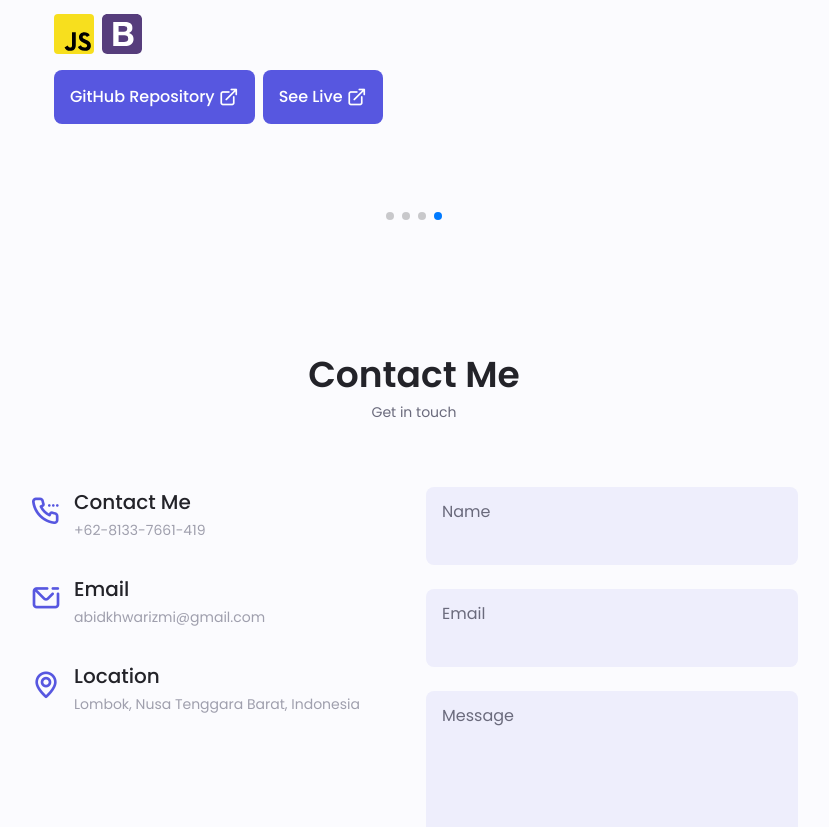
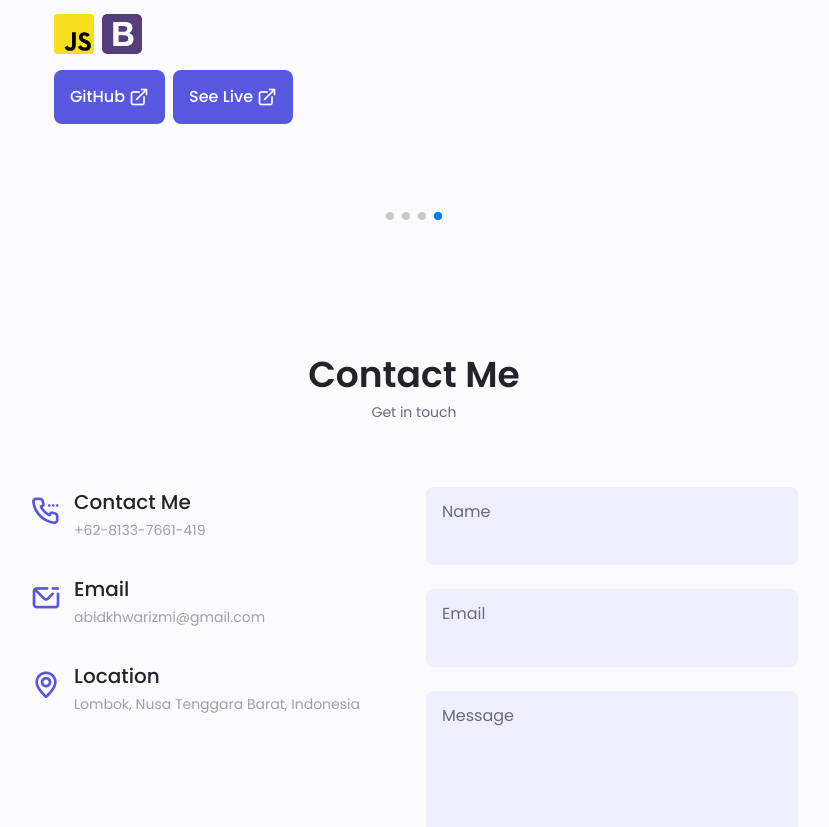
Before and after one commit to warizmy/portfolio, a plain HTML site: page index.html in a window 1280 px wide. Shown: the part 2963-3790 px from the top of the page, without its empty margins (226-1055 px from the left). Drawn offline with nearby package versions, Linux system fonts and the light colour scheme.

Commit message:
rename button

```diff
--- a/index.html
+++ b/index.html
@@ -408,7 +408,7 @@
                     href="https://github.com/BabyBoost"
                     class="button button--flex button--small portfolio__button"
                   >
-                    GitHub Repository
+                    GitHub
                     <i class="uil uil-external-link-alt button__icon"></i>
                   </a>
                   <a
@@ -456,7 +456,7 @@
                     href="https://github.com/warizmy/weatherCheck-dev-"
                     class="button button--flex button--small portfolio__button"
                   >
-                    GitHub Repository
+                    GitHub
                     <i class="uil uil-external-link-alt button__icon"></i>
                   </a>
                   <a
@@ -505,7 +505,7 @@
                     href="https://github.com/warizmy/PWA-test-restauranApps"
                     class="button button--flex button--small portfolio__button"
                   >
-                    GitHub Repository
+                    GitHub
                     <i class="uil uil-external-link-alt button__icon"></i>
                   </a>
                   <a
@@ -575,7 +575,7 @@
                     href="https://github.com/warizmy/potoball"
                     class="button button--flex button--small portfolio__button"
                   >
-                    GitHub Repository
+                    GitHub
                     <i class="uil uil-external-link-alt button__icon"></i>
                   </a>
                   <a
```
